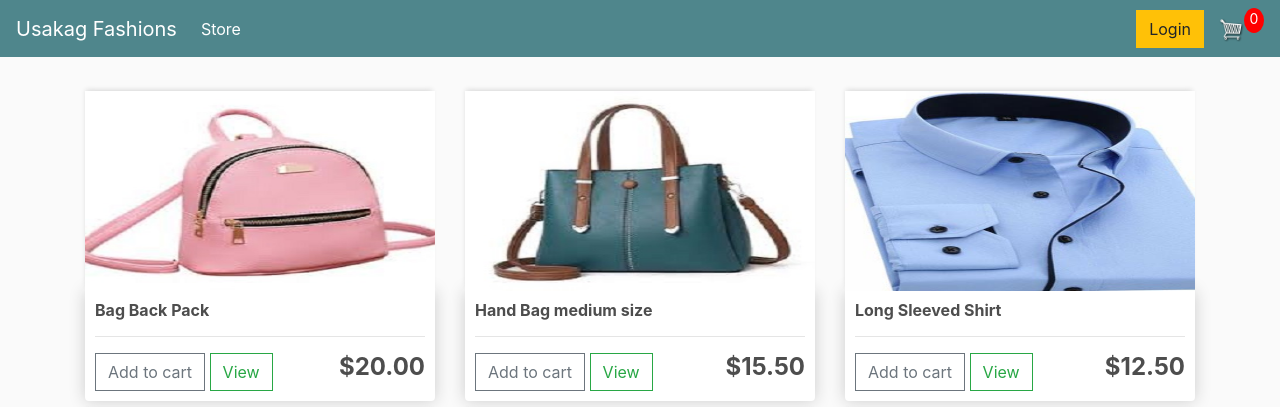
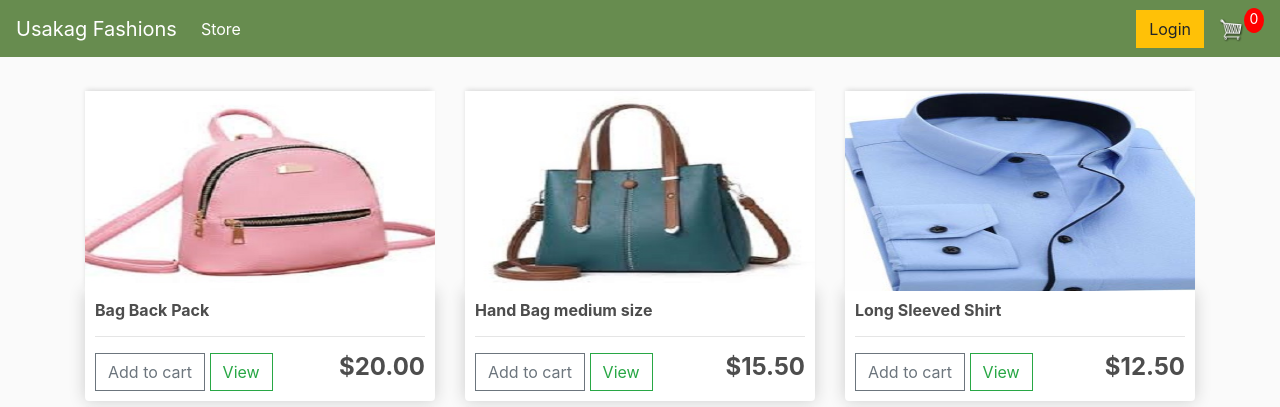
Before and after one commit to ssebadduka/usakag_fashions_modified_v1, a Django app: page / in a window 1280 px wide. Shown: the top 407 px of the page. Run offline with Django 4.2, Linux system fonts and the light colour scheme; data comes from the database, SQL or seed files in the repository; some libraries are stand-ins or nearby versions.

Commit message:
Changed Navigation bar color

```diff
--- a/static/css/main.css
+++ b/static/css/main.css
@@ -26,7 +26,7 @@ h1,h2,h3,h4,h5,h6{
 }
 
 .bg-dark{
-	background-color: #4f868c!important;
+	background-color: #678c4f!important;
 }
 
 #cart-icon{
```
